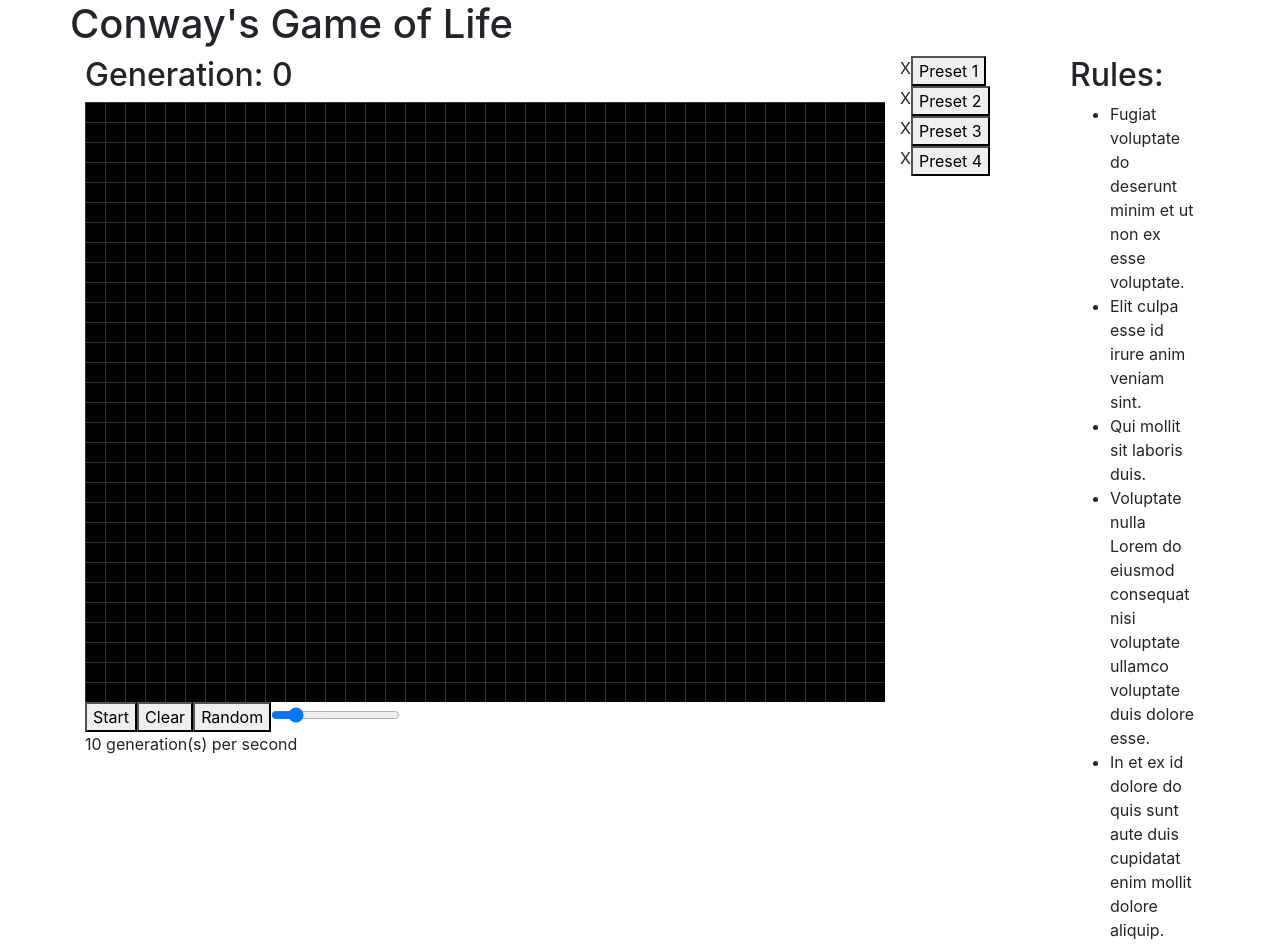
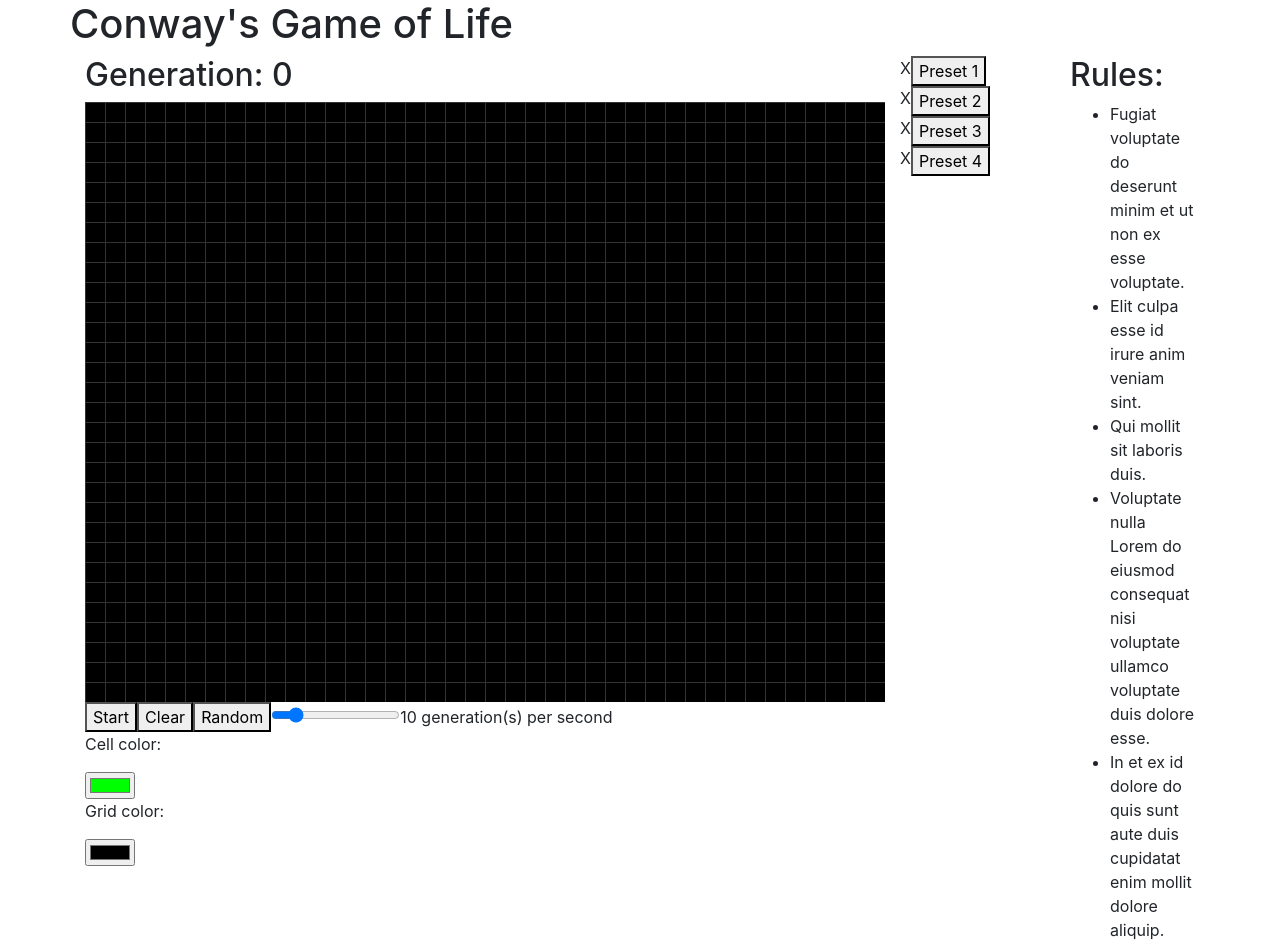
Before and after one commit to bloominstituteoftechnology/CS-Build-Week-1, a React (Create React App) app in the folder client/: page / in a window 1280 px wide. Shown: the top 946 px of the page. Built offline with nearby package versions, Linux system fonts and the light colour scheme.

Commit message:
user can change cell and grid colors

```diff
--- a/client/src/components/Layout/GameOfLife/GameOfLife.js
+++ b/client/src/components/Layout/GameOfLife/GameOfLife.js
@@ -14,7 +14,9 @@ class GameOfLife extends React.Component {
       cells: [],
       speed: 1000,
       isPlaying: false,
-      generation: 0
+      generation: 0,
+      cellColor: "#00FF00",
+      gridColor: "#000"
     };
   }
 
@@ -99,6 +101,14 @@ class GameOfLife extends React.Component {
     this.setState({ cells: this.fillCells() });
   };
 
+  handleCellColor = event => {
+    this.setState({ cellColor: event.target.value });
+  };
+
+  handleGridColor = event => {
+    this.setState({ gridColor: event.target.value });
+  };
+
   handleSpeed = event => {
     this.setState({ speed: event.target.value });
   };
@@ -175,9 +185,15 @@ class GameOfLife extends React.Component {
           ref={g => {
             this.gridRef = g;
           }}
+          color={this.state.gridColor}
         >
           {this.state.cells.map(cell => (
-            <Cell x={cell.x} y={cell.y} key={`${cell.x},${cell.y}`} />
+            <Cell
+              x={cell.x}
+              y={cell.y}
+              key={`${cell.x},${cell.y}`}
+              color={this.state.cellColor}
+            />
           ))}
         </Grid>
         <div>
@@ -196,7 +212,19 @@ class GameOfLife extends React.Component {
             class="slider"
             onChange={this.handleSpeed}
           />
-          <p>{this.state.speed / 100} generation(s) per second</p>
+          {this.state.speed / 100} generation(s) per second
+          <p>Cell color:</p>
+          <input
+            type="color"
+            value={this.state.cellColor}
+            onChange={this.handleCellColor}
+          />
+          <p>Grid color:</p>
+          <input
+            type="color"
+            value={this.state.gridColor}
+            onChange={this.handleGridColor}
+          />
         </div>
       </div>
     );
--- a/client/src/components/Layout/GameOfLife/Grid/Cell/Cell.js
+++ b/client/src/components/Layout/GameOfLife/Grid/Cell/Cell.js
@@ -9,7 +9,7 @@ export default class Cell extends React.Component {
           top: `${20 * this.props.y + 1}px`,
           width: `${20 - 1}px`,
           height: `${20 - 1}px`,
-          background: `#00FF00`,
+          background: `${this.props.color || "#00FF00"}`,
           position: `absolute`
         }}
       />
--- a/client/src/components/Layout/GameOfLife/Grid/Grid.js
+++ b/client/src/components/Layout/GameOfLife/Grid/Grid.js
@@ -3,7 +3,7 @@ import styled from "styled-components";
 const Grid = styled.div`
   position: relative;
   margin: 0 auto;
-  background-color: #000;
+  background-color: ${props => props.color || "#000"};
   width: ${props => props.width || 800}px;
   height: ${props => props.height || 600}px;
   background-image: linear-gradient(#333 1px, transparent 1px),
```
